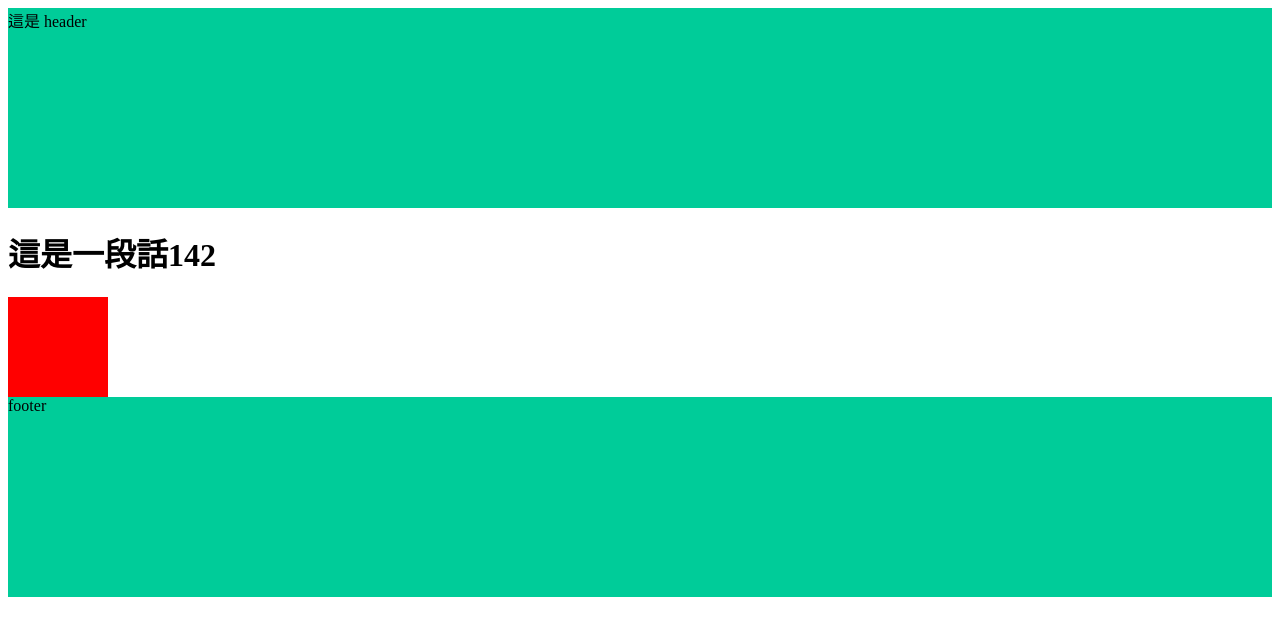
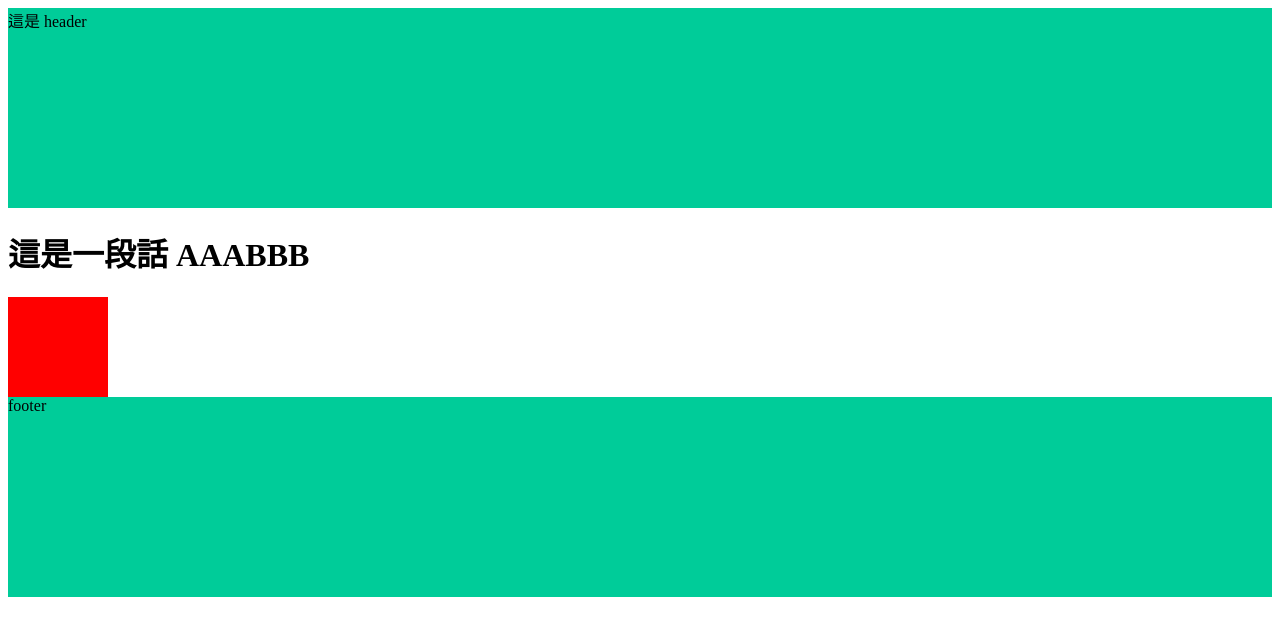
Before and after one commit to PicketRen/test12, a plain HTML site: page index.html in a window 1280 px wide. Drawn offline with Linux system fonts and the light colour scheme.

Commit message:
Update 2021-07-14T06:46:55.086Z

```diff
--- a/index.html
+++ b/index.html
@@ -16,7 +16,7 @@
 
 
 <h1>
-  這是一段話142
+  這是一段話 AAABBB
 </h1>
 
 <div class="box"></div>
```
